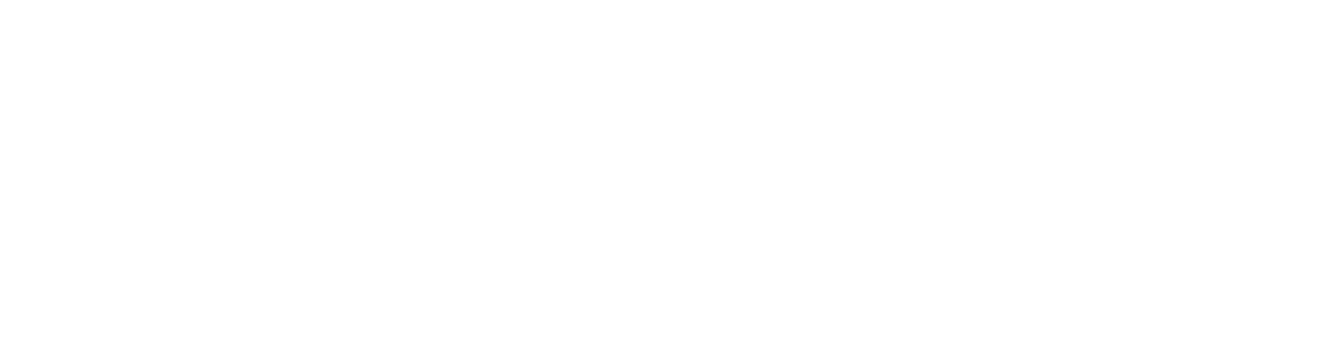
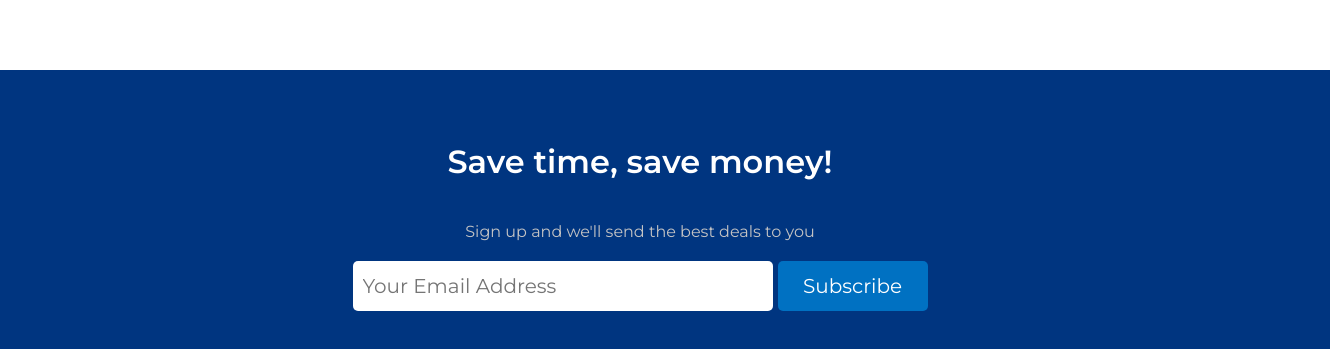
Before and after one commit to htnphu/bookingapp, a React (Create React App) app in the folder client/: page / in a window 1280 px wide. Shown: the part 1461-1810 px from the top of the page, 1330 px wide, since content can reach past the window. Before the commit the page ends 1451 px from the top, so only its background shows below. Built offline with nearby package versions, Linux system fonts and the light colour scheme.

Commit message:
Mail UI component

```diff
--- /dev/null
+++ b/client/src/components/mailList/MailList.jsx
@@ -0,0 +1,19 @@
+import "../../styles/mailList.css";
+
+
+const MailList = () => {
+  return (
+    <div className="mail">
+      <h1 className="mailTitle">
+        Save time, save money!
+      </h1>
+        <span className="mailDesc">Sign up and we'll send the best deals to you</span>
+        <div className="mailInputContainer">
+          <input type="text" placeholder="Your Email Address" name="" id="" />
+          <button>Subscribe</button>
+        </div>
+    </div>
+  );
+}
+
+export default MailList;
--- a/client/src/pages/home/Home.jsx
+++ b/client/src/pages/home/Home.jsx
@@ -5,6 +5,7 @@
 import "../../styles/home.css";
 import PropertyList from "../../components/propertyList/PropertyList";
 import FeaturedProperties from "../../components/featuredProperties/FeaturedProperties";
+import MailList from "../../components/mailList/MailList";
 
 const Home = () => {
   return (
@@ -17,6 +18,7 @@
         <PropertyList />
         <h1 className="homeTitle">Homes guests love</h1>
         <FeaturedProperties />
+        <MailList />
       </div>
     </div>
   );
--- /dev/null
+++ b/client/src/styles/mailList.css
@@ -0,0 +1,42 @@
+@import url('https://fonts.googleapis.com/css2?family=Cormorant+Garamond:wght@600&family=Merriweather:ital,wght@0,300;0,400;0,700;1,400;1,700&family=Montserrat:ital,wght@0,300;0,400;0,500;0,600;1,400&family=Poppins:ital,wght@0,300;0,400;0,500;0,600;1,400&display=swap');
+
+* {
+  font-family: 'Montserrat', sans-serif;
+}
+
+.mail {
+  width: 100%;
+  margin-top: 50px;
+  background-color: #003580;
+  color: white;
+  display: flex;
+  flex-direction: column;
+  align-items: center;
+  gap: 20px;
+  padding: 50px;
+}
+
+.mailDesc {
+  color: #c4c4c4;
+}
+
+.mailInputContainer input {
+  width: 400px;
+  height: 30px;
+  padding: 10px;
+  border: none;
+  margin-right: 5px;
+  border-radius: 5px;
+  font-size: 20px;
+}
+
+.mailInputContainer button {
+  height: 50px;
+  width: 150px;
+  background-color: #0071c2;
+  color: white;
+  border: none;
+  font-size: 20px;
+  border-radius: 5px;
+  cursor: pointer;
+}
```
